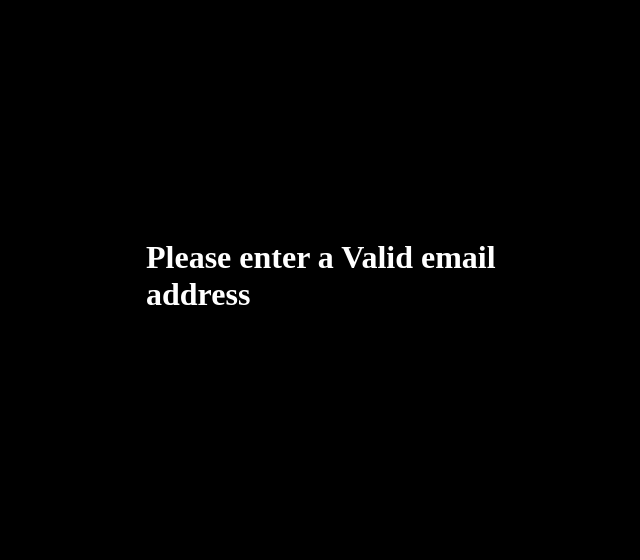
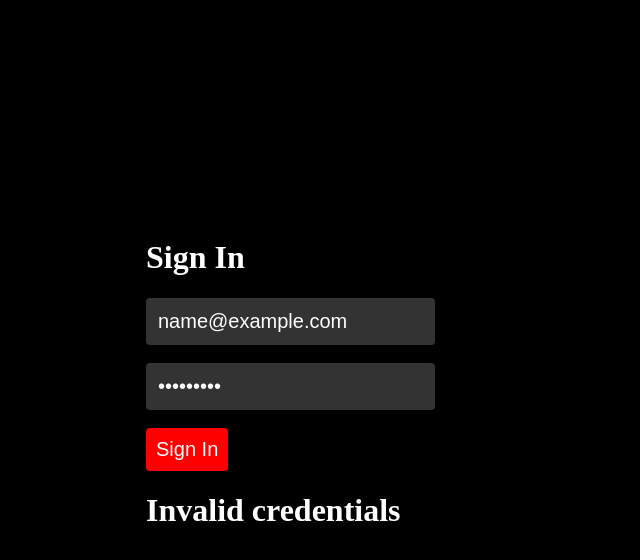
Before and after one commit to DLokiv18/netflix-react, a React (Vite) app: page / in a window 1280 px wide. Both pictures are taken after typing "name@example.com", "Sample123" into the empty fields and a click on the button "Sign In". Shown: the top 560 px of the page, without its empty margins (512-1152 px from the left). Built offline with nearby package versions, Linux system fonts and the light colour scheme.

Commit message:
Update Login.jsx

```diff
--- a/src/Login.jsx
+++ b/src/Login.jsx
@@ -1,55 +1,70 @@
 import "../login.css"
 import React,{useState,useRef} from "react"
 import { useNavigate } from "react-router-dom"
+
 function Login(){
-    const [error,setError]=useState(null)
-    const navigate=useNavigate()
-    const email=useRef(null)
-    const password=useRef(null)
-    const [show,setShow]=useState(true)
-    function handler(e){
 
-        e.preventDefault()
-        if (email.current.value=="Lokesh" && password.current.value=="1234"){
-            navigate("/home")
-            setError("")
+  const [error,setError] = useState(null)
+  const navigate = useNavigate()
 
+  const email = useRef(null)
+  const password = useRef(null)
 
-        }
-        else{
+  function handler(e){
+    e.preventDefault()
 
+    const userEmail =
+      email.current.value.trim().toLowerCase()
 
-              setError("Error Ocuured here ")
-              setShow(false)
+    const userPassword =
+      password.current.value.trim()
 
+    if (userEmail === "lokesh" && userPassword === "1234") {
+      navigate("/home")
+      setError(null)
+    } else {
+      setError("Invalid credentials")
+    }
+  }
 
+  return(
+    <div className="Parent">
+      <div className="Container">
 
-        }
+        <form onSubmit={handler}>
+          <h1>Sign In</h1>
 
-    }
+          <input
+            type="text"
+            placeholder="Email or Phone number"
+            autoCapitalize="none"
+            autoCorrect="off"
+            spellCheck="false"
+            ref={email}
+          />
 
-    return(
-        <>
-        <div className="Parent">
-           <div className="Container">
+          <br /><br />
 
+          <input
+            type="password"
+            placeholder="Password"
+            ref={password}
+          />
 
-             {show && <form onSubmit={handler}>
-                  <h1>Sign In</h1>
-                  <input type="text" placeholder="Email or Phone number" ref={email}/>
-                  <br /><br />
-                  <input type="password" placeholder="password" ref={password}/>
-                  <br /><br />
-                  <button type="submit">Sign In</button>
+          <br /><br />
 
-             </form>}
+          <button type="submit">Sign In</button>
+        </form>
 
-             {error && <div className="wrong"><h1>Please enter a Valid email address</h1></div>}
+        {error && (
+          <div className="wrong">
+            <h1>{error}</h1>
+          </div>
+        )}
 
-           </div>
-        </div>
-        </>
-    )
+      </div>
+    </div>
+  )
 }
 
 export default Login
```
